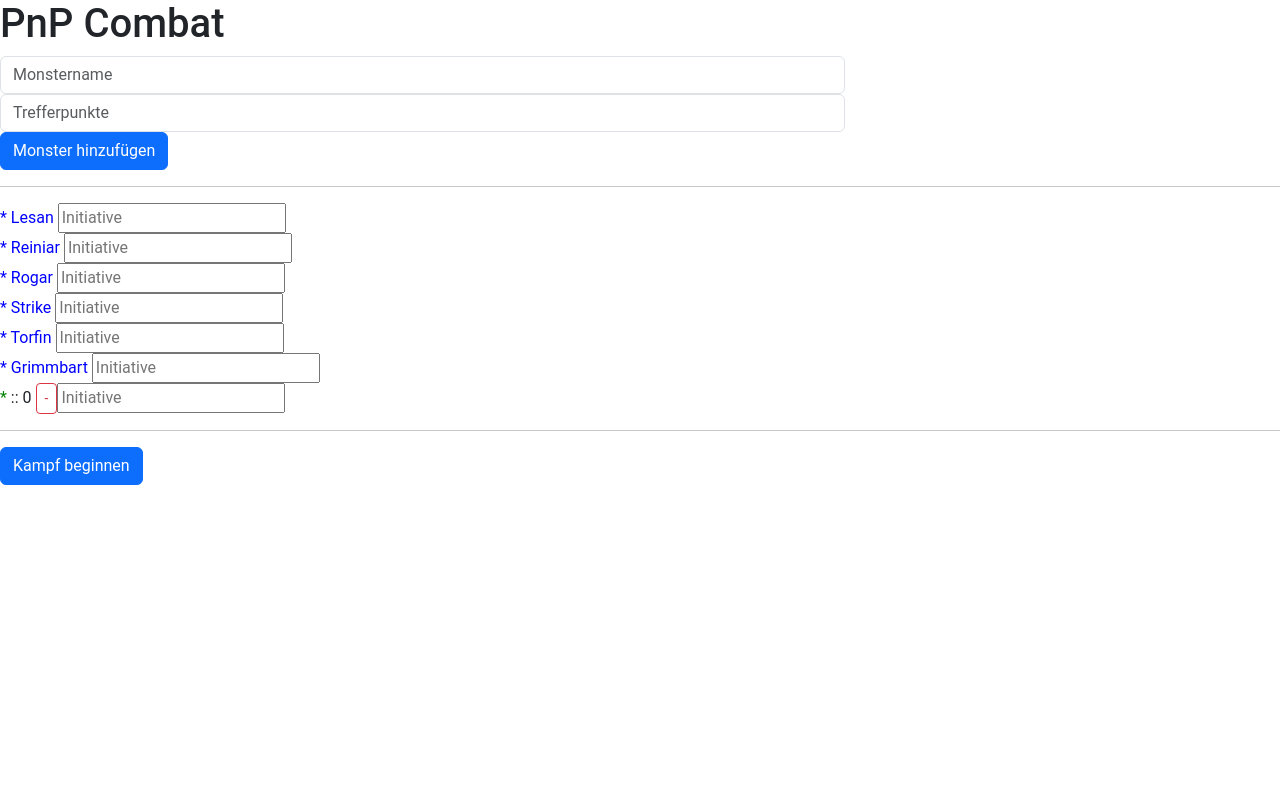
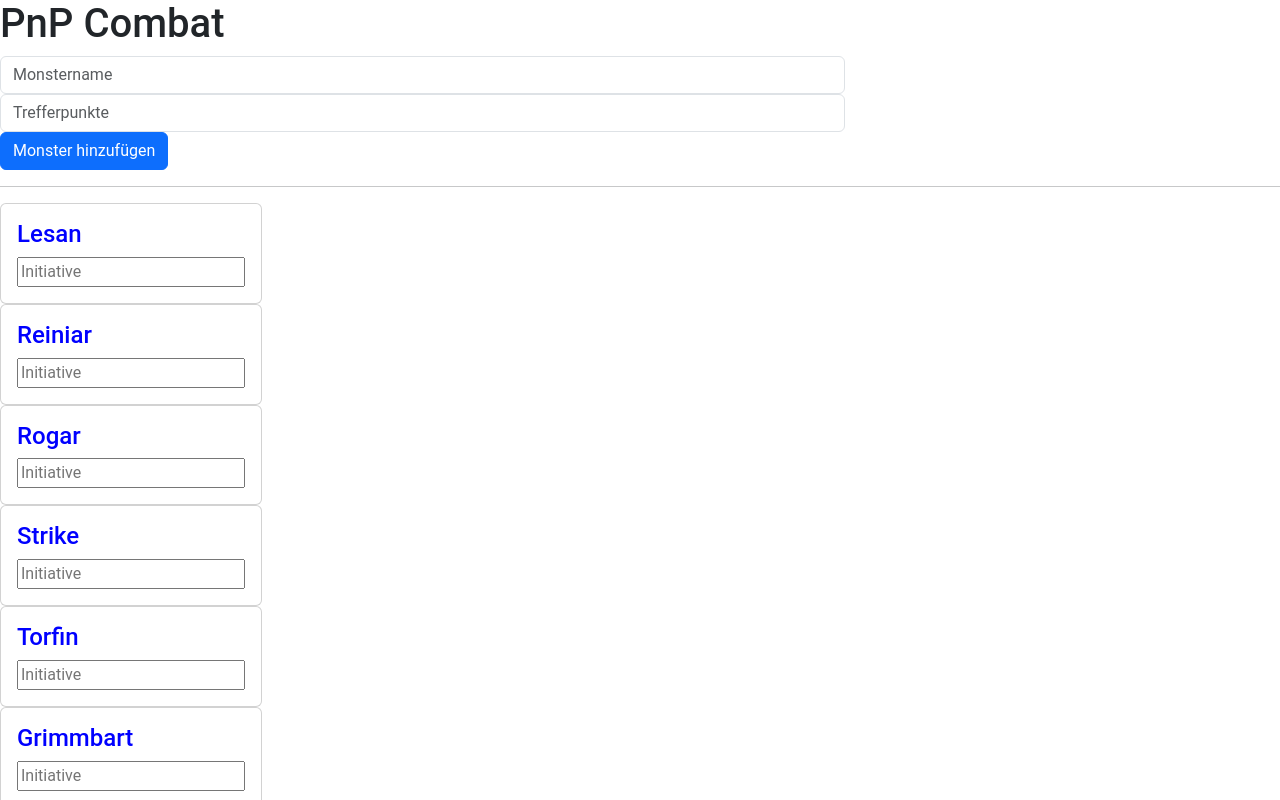
Before and after one commit to GedNX/PnP-Combat, an Angular app: page / in a window 1280 px wide. Both pictures are taken after a click on the button "Monster hinzufügen". Shown: the top 800 px of the page. Built offline with nearby package versions, Linux system fonts and the light colour scheme.

Commit message:
Did some refactoring and removed if statement ;D

```diff
--- a/src/app/deck/card/card.component.html
+++ b/src/app/deck/card/card.component.html
@@ -1,14 +1,22 @@
-<div>
-  <span [style]="character.isPlayer ? 'color: blue' : 'color: green'">
-    * {{ character.name }}
-  </span>
-  <span *ngIf="!character.isPlayer">
-    :: {{ character.hitPoint }}
-  </span>
-  <span *ngIf="!isOnCombat()">
+<div class="card d-inline-flex flex-wrap">
+  <div class="card-body">
+    <h4 class="card-title center-text" [style]="character.isPlayer ? 'color: blue' : 'color: green'">
+        {{ character.name }}
       <button *ngIf="!character.isPlayer"
               class="btn btn-outline-danger btn-sm"
               (click)="removeCharacter()">-</button>
+    </h4>
+    <div class="tp center-text" *ngIf="!character.isPlayer">
+      <b>TP: </b>
+      <span>{{ character.hitPoint }}</span>
+    </div>
+    <div class="hit-points" *ngIf="isOnCombat() && !character.isPlayer">
+      <input type="number"
+             placeholder="Treffer"
+             (keydown.enter)="damage(hit.value)"
+             #hit>
+    </div>
+    <div *ngIf="!isOnCombat()">
       <input type="number"
              placeholder="Initiative"
              (change)="setInitiative(parseInt(initiative.value))"
@@ -19,11 +27,6 @@
              type="number"
              #priority
              (change)="setPriority(parseInt(priority.value))">
-  </span>
-  <span *ngIf="isOnCombat() && !character.isPlayer">
-    <input type="number"
-           placeholder="Treffer"
-           (keydown)="damage($event, hit.value)"
-           #hit>
-  </span>
     </div>
+  </div>
+</div>
--- a/src/app/deck/card/card.component.ts
+++ b/src/app/deck/card/card.component.ts
@@ -22,11 +22,9 @@ export class CardComponent {
   setInitiative(initiative: number) {
     this.character.priorityRequired = false;
 
-    this.characterService.characters.forEach(c => {
-      if (c.initiative === initiative) {
+    this.characterService.characters.filter(c => c.initiative === initiative).forEach(c => {
         c.priorityRequired = true;
         this.character.priorityRequired = true;
-      }
     });
     this.character.setInitiative(initiative);
   }
@@ -41,11 +39,8 @@ export class CardComponent {
 
   protected readonly parseInt = parseInt;
 
-  damage($event: KeyboardEvent, value: string) {
-    if ($event.key === 'Enter') {
-      this.character.hitPoint -= parseInt(value)
-    }
-    console.log($event)
+  damage(value: string) {
+    this.character.hitPoint -= parseInt(value)
   }
 
   removeCharacter() {
```
Lines whose indentation alone changed are shown as unchanged.
